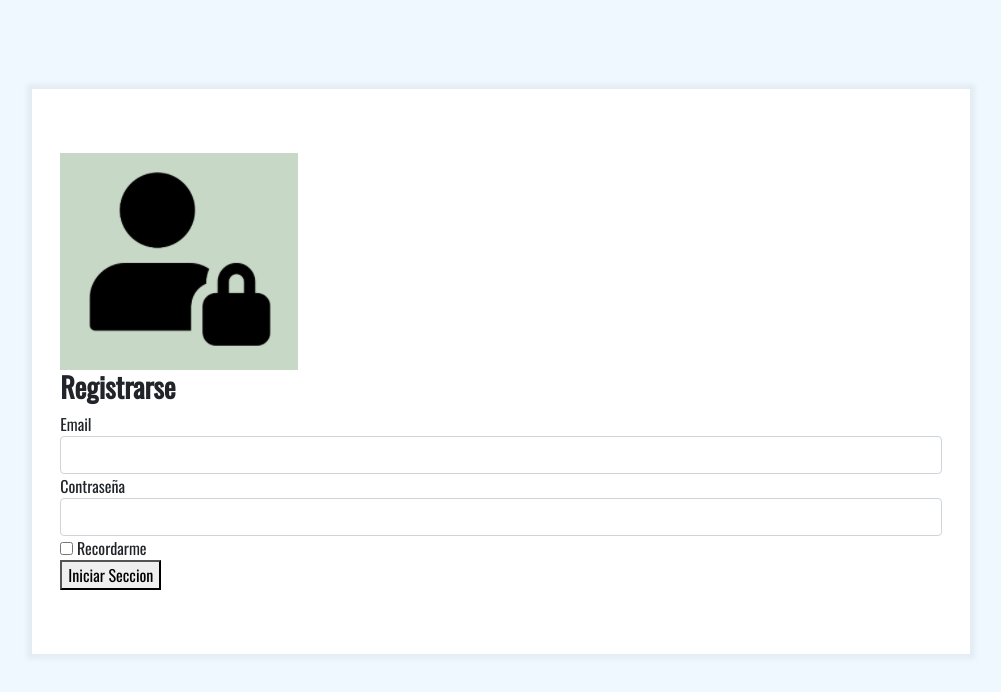
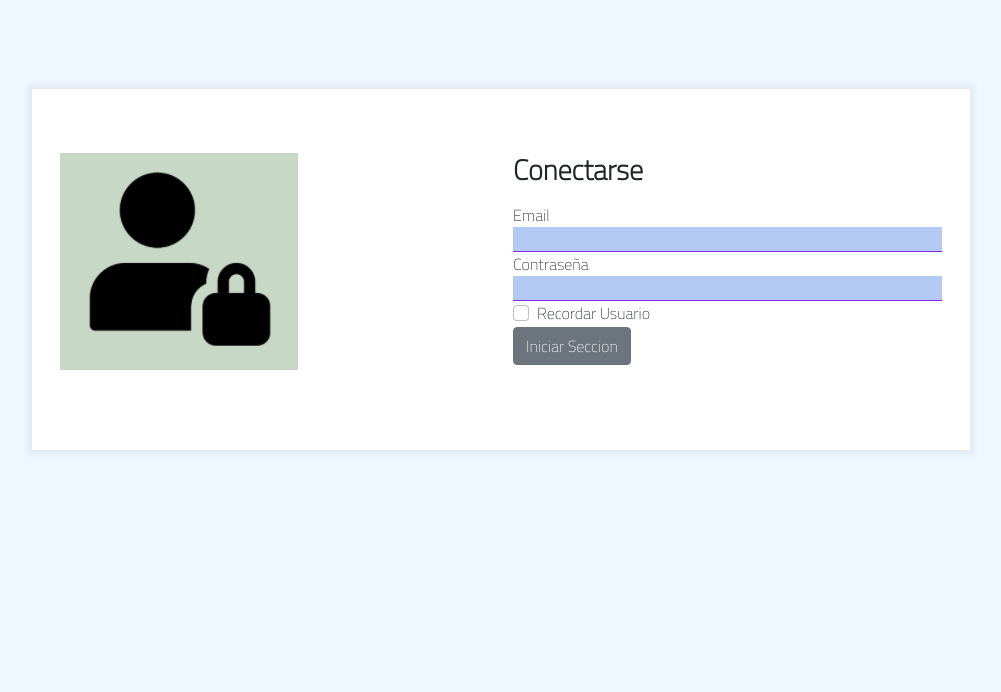
Before and after one commit to hugoarreaga/IPC2-Bootstrap, a plain HTML site: page index.html in a window 1280 px wide. Shown: the whole page, without its empty margins (139-1140 px from the left). Drawn offline with nearby package versions, Linux system fonts and the light colour scheme.

Commit message:
completoa

```diff
--- a/index.html
+++ b/index.html
@@ -1,54 +1,42 @@
 <!DOCTYPE html>
 <html lang="en">
 <head>
-
     <meta charset="utf-8">
     <meta name="viewport" content="width=device-width, initial-scale=1">
-
     <meta http-equiv="X-UA-Compatible" content="IE=edge">
-
     <title>Login Bootstrap </title>
-
     <link href="https://cdn.jsdelivr.net/npm/bootstrap@5.1.1/dist/css/bootstrap.min.css"
     rel="stylesheet" integrity="sha384-F3w7mX95PdgyTmZZMECAngseQB83DfGTowi0iMjiWaeVhAn4FJkqJByhZMI3AhiU"
     crossorigin="anonymous">
+    <link rel="stylesheet" href="style.css">
 
-    <link rel="stylesheet" href="style.css">
 </head>
 <body>
-
     <div class="container">
-        <div class="content row">
-            <div class ="columna ">
+        <div class="row content">
+            <div class ="col-md-6 mb-3">
                 <img src="Captura.PNG" class="img-fluid" alt="image">
             </div>
-            <div class ="columna ">
-                <h3 class ="registrarse">
-                    Registrarse
-                </h3>
-                <form action="" method="get">
-                    <div class="formulario">
+            <div class ="col-md-6">
+                <h3 class ="signin-text mb-3">Conectarse</h3>
+                <form>
+                    <div class="form-group">
                         <label for="email">Email</label>
                         <input type="email" name="email" id=""class="form-control">
                     </div>
-                    <div class="formulario">
+                    <div class="form-group">
                         <label for="password">Contraseña</label>
                         <input type="password" name="password" id=""class="form-control">
                     </div>
-                    <div class="formulario acep">
-                        <input type="checkbox"name="checkbox"class="acep-input" id="checkbox">
-                        <label for="checkbox" class="acep-label">Recordarme</label>
-
+                    <div class="form-group form-check">
+                        <input type="checkbox"name="checkbox"class="form-check-input" id="checkbox">
+                        <label for="checkbox" class="form-check-label">Recordar Usuario</label>
                     </div>
-                    <button class="bton log">Iniciar Seccion</button>
+                    <button type="button" class="btn btn-secondary">Iniciar Seccion</button>
                 </form>
             </div>
-
         </div>
     </div>
 
-
-
 </body>
-
 </html>
--- a/style.css
+++ b/style.css
@@ -1,7 +1,7 @@
-@import url('https://fonts.googleapis.com/css2?family=Oswald&display=swap');
+@import url('https://fonts.googleapis.com/css2?family=Titillium+Web:wght@200&display=swap');
 
 body{
-    font-family: 'Oswald', sans-serif;
+    font-family: 'Titillium Web', sans-serif;
     background-color: aliceblue;
 }
 
@@ -10,15 +10,26 @@ body{
     background-color: #fff;
     padding: 4rem 1rem 4rem 1rem;
     box-shadow: 0 0 5px 5px rgba(0,0,0,0.05);
-
 }
 
-.registrarse{
+.signin-text{
     font-style: normal;
     font-weight: 600 !important;
 }
 
 .form-control{
     display: block;
-
+    width: 100%;
+    font-size: 1rem;
+    font-weight:400;
+    line-height:1.5;
+    border-color: blueviolet !important;
+    border-style: solid !important;
+    border-width: 0 0 1px 0 !important;
+    padding: 0px !important;
+    color:rgb(54, 91, 156);
+    height: auto;
+    border-radius: 0;
+    background-color:rgb(179, 202, 245);
+    background-clip: padding-box;
 }
```
Also changed, not shown: 1 other file.
